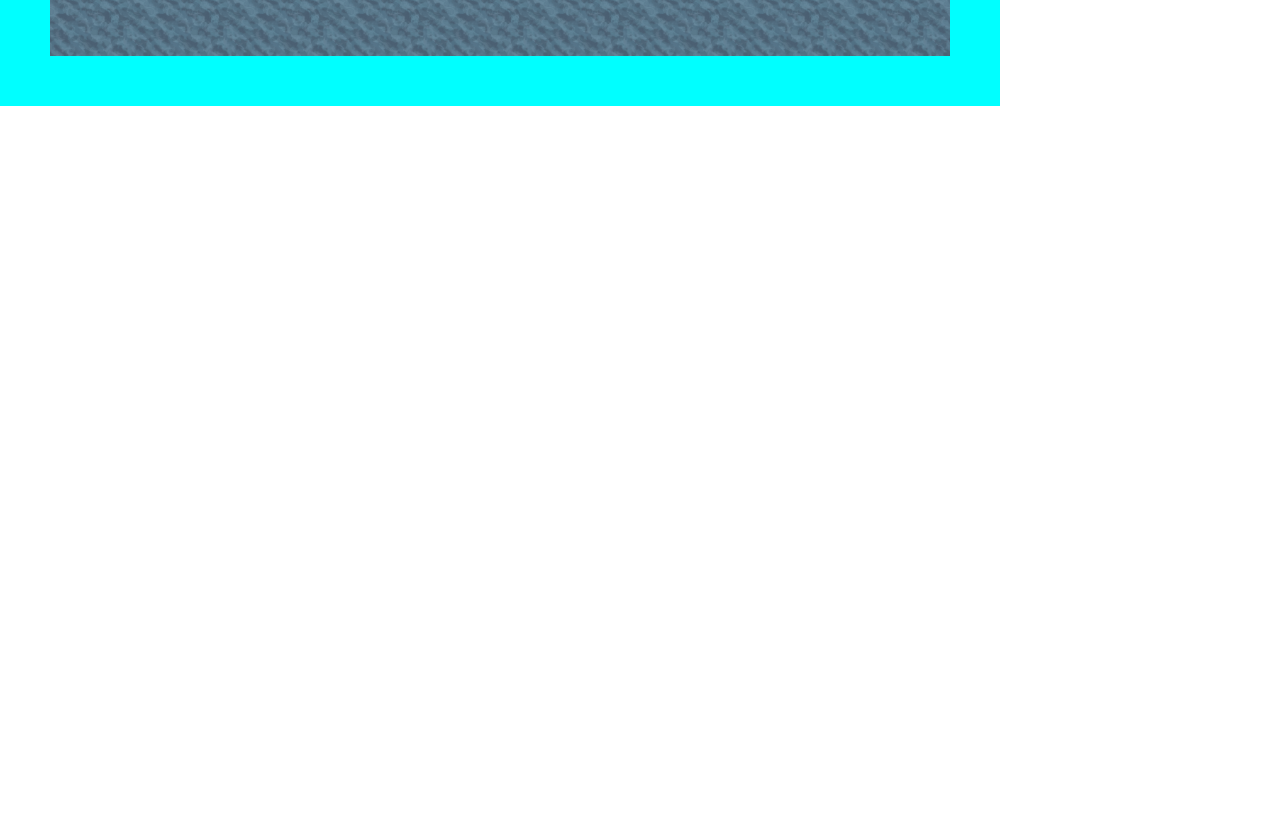
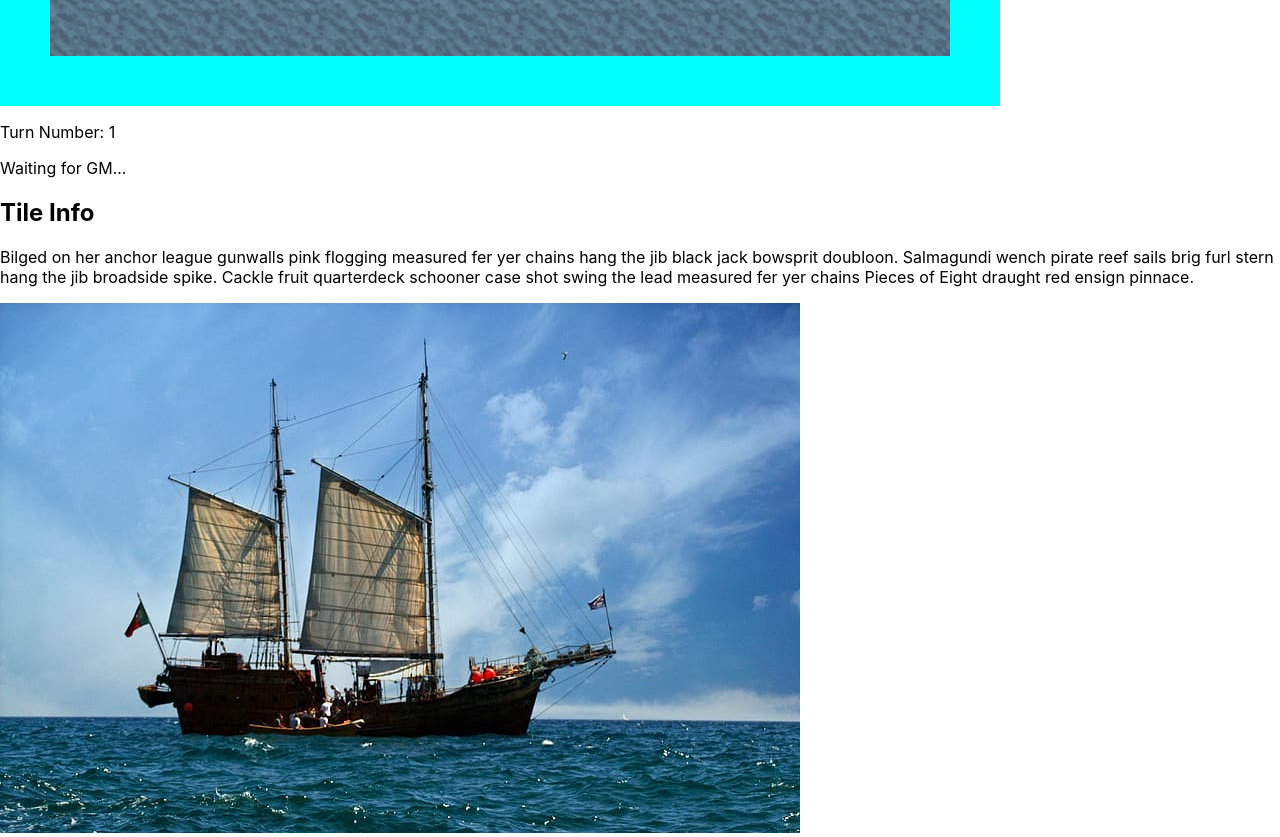
Before and after one commit to beshaya/bermuda, a React (Create React App) app: page / in a window 1280 px wide. Shown: the part 1018-1855 px from the top of the page. Before the commit the page ends 1124 px from the top, so only its background shows below. Built offline with nearby package versions, Linux system fonts and the light colour scheme; no server answers; sample sign-in values are in the browser's storage.

Commit message:
Add dummy elements

```diff
--- a/src/App.tsx
+++ b/src/App.tsx
@@ -4,6 +4,7 @@
 import Map from './components/Map';
 import {SignOut } from './firebase';
 import { UserContext } from "./providers/userProvider";
+import schooner from "./assets/ships/two-masted-schooner.jpg"
 
 function App() {
   const user = useContext(UserContext);
@@ -19,6 +20,19 @@
       </header>
       <div className="content">
         <Map />
+        <div className="sidebar">
+          <div className="turn-info">
+            <p>Turn Number: 1</p>
+            <p>Waiting for GM...</p>
+          </div>
+          <div className="tile-info">
+            <h2>Tile Info</h2>
+            <p>Bilged on her anchor league gunwalls pink flogging measured fer yer chains hang the jib black jack bowsprit doubloon. Salmagundi wench pirate reef sails brig furl stern hang the jib broadside spike. Cackle fruit quarterdeck schooner case shot swing the lead measured fer yer chains Pieces of Eight draught red ensign pinnace. </p>
+          </div>
+          <div className="tile-img">
+            <img src={schooner} alt="two masted schooner" />
+          </div>
+        </div>
       </div>
     </div>
   );
```
